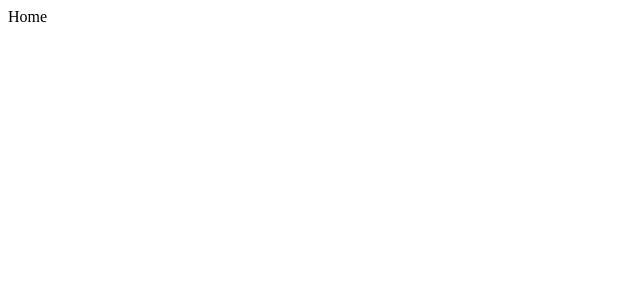
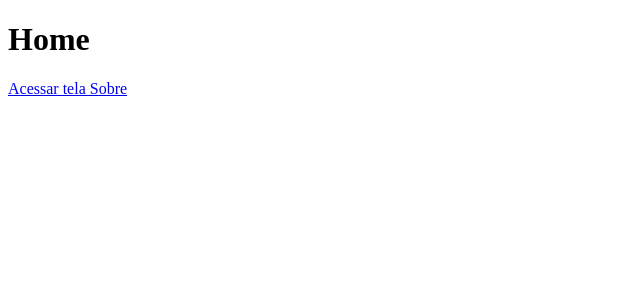
Before and after one commit to gustavocomim/nextjs_sample, a Next.js app: page / in a window 1280 px wide. Shown: the top 300 px of the page, without its empty margins (0-640 px from the left). Built offline with nearby package versions, Linux system fonts and the light colour scheme.

Commit message:
Inclusão da tag Link

```diff
--- a/pages/index.js
+++ b/pages/index.js
@@ -1,7 +1,12 @@
-import { useState } from 'react'
+import Link from 'next/link'
 
 function Home() {
-    return <div>Home</div>
+    return <div>
+        <h1>Home</h1>
+        <Link href="/sobre">
+            <a>Acessar tela Sobre</a>
+        </Link>
+    </div>
 }
 
 export default Home
```
Also changed, not shown: pages/sobre.js (added, +12 -0 lines).
